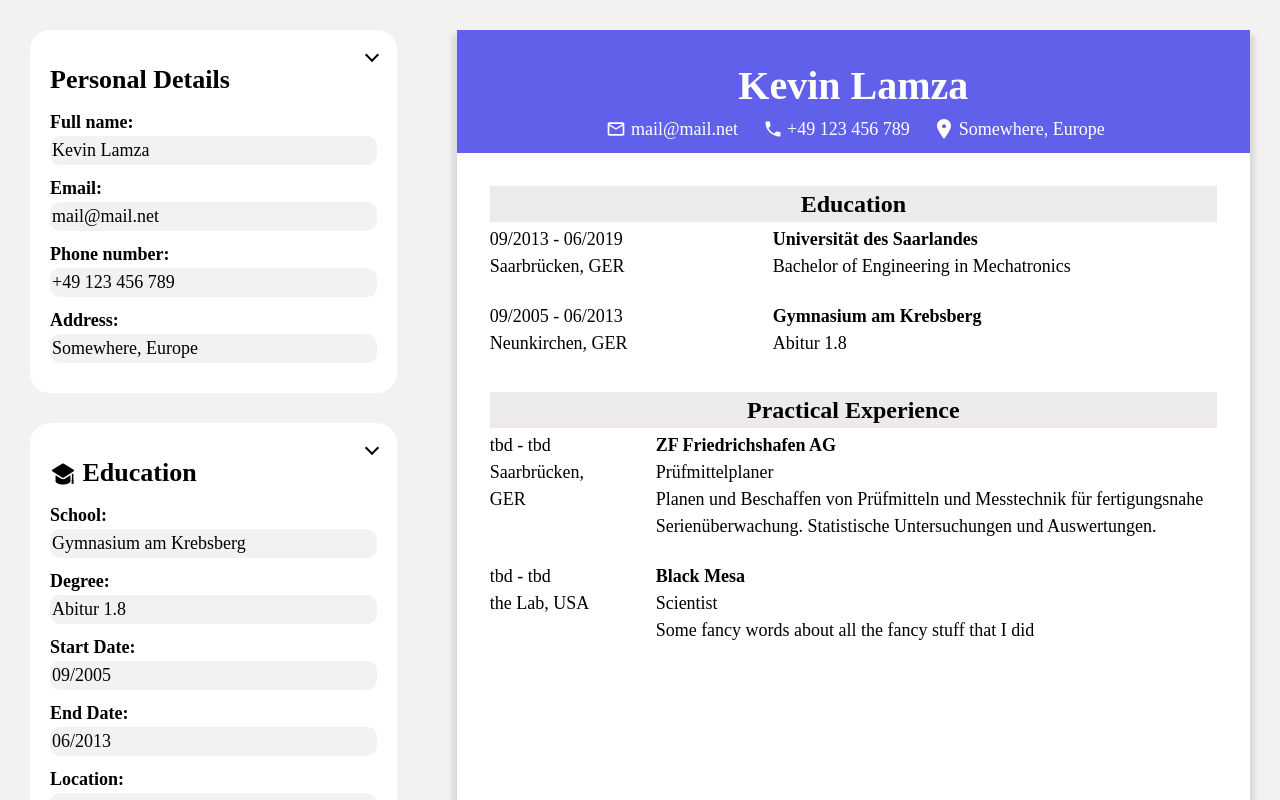
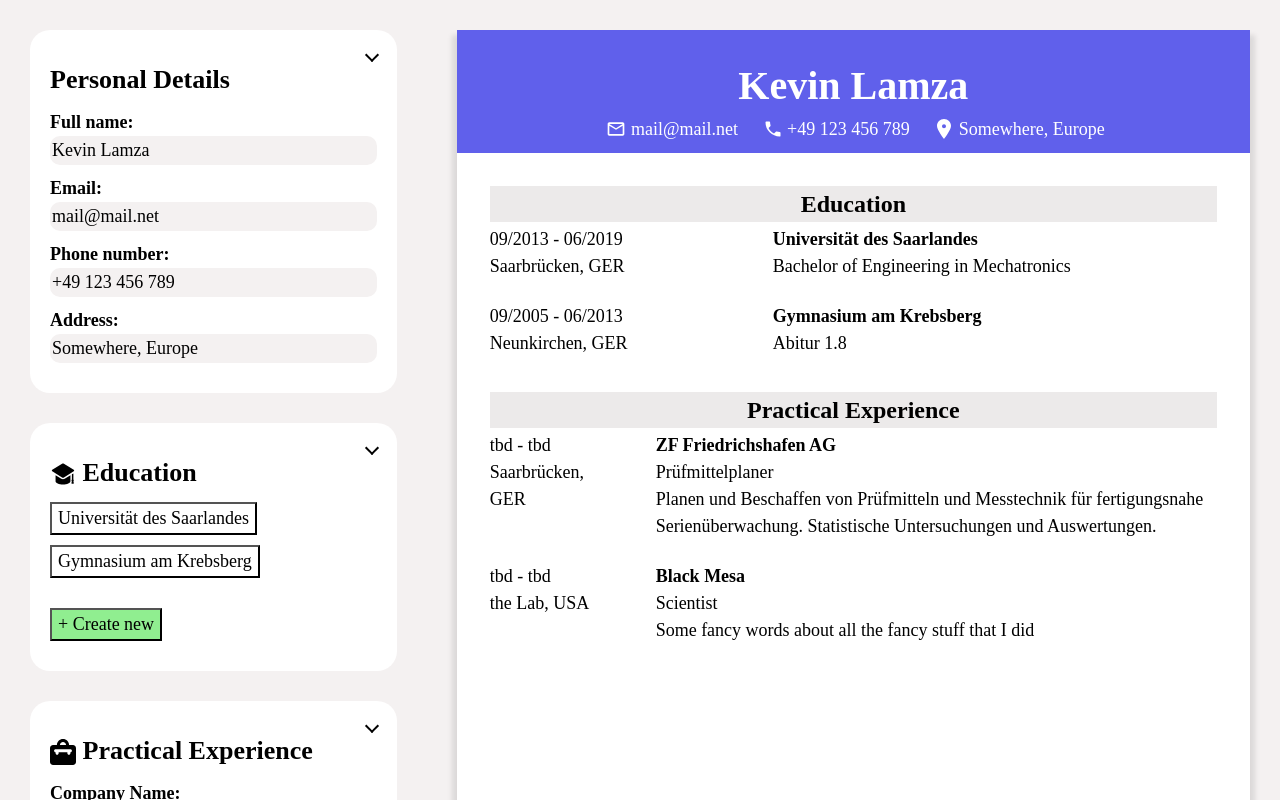
Before and after one commit to KevinLamza/odin-react-cv, a React (Vite) app: page / in a window 1280 px wide. Shown: the top 800 px of the page. Built offline with nearby package versions, Linux system fonts and the light colour scheme.

Commit message:
Add feature to create new entries in Education

```diff
--- a/src/App.css
+++ b/src/App.css
@@ -92,6 +92,11 @@ body {
   color: white;
 }
 
+.createNew {
+  margin-top: 30px;
+  background-color: lightgreen;
+}
+
 div.userInfo {
   background-color: rgb(96, 96, 235);
   color: white;
--- a/src/App.jsx
+++ b/src/App.jsx
@@ -9,34 +9,13 @@ import { defaultUserInfo } from './data';
 import { defaultEducation } from './data';
 import { defaultExperience } from './data';
 
-/*
-defaultUserInfo -> defaultUserInfo
-defaultEducation -> defaultEducation
-defaultExperience -> defaultExperience
-
-userInfo -> userInfo
-education -> education
-experience -> experience
-
-currentEducation -> currentEducation
-currentExperience -> currentExperience
-
-handleChangeUserInfo -> handleChangeUserInfo
-
-EducationList -> EducationList
-ExperienceList -> ExperienceList
-
-InputUserInfo -> InputUserInfo
-InputExperience -> InputExperience
-*/
-
 export default function App() {
   const [userInfo, setUserInfo] = useState(defaultUserInfo);
 
   const [education, setEducation] = useState(defaultEducation);
   const [experience, setExperience] = useState(defaultExperience);
 
-  const [currentEducation, setCurrentEducation] = useState(1);
+  const [currentEducation, setCurrentEducation] = useState('none'); // 'none', 'empty', 0, 1, 2 ...
   const [currentExperience, setCurrentExperience] = useState(0);
 
   function handleChangeUserInfo(value, field) {
@@ -57,6 +36,31 @@ export default function App() {
     });
   }
 
+  function handleChangeCurrentEducation(index) {
+    let newKey;
+    if (index === 'empty') {
+      let keys = Object.keys(education);
+      if (keys.length === 0) {
+        newKey = 0;
+      } else {
+        newKey = keys[keys.length - 1] + 1;
+      }
+      setEducation({
+        ...education,
+        [newKey]: {
+          school: '',
+          degree: '',
+          startDate: '',
+          endDate: '',
+          location: '',
+        },
+      });
+      setCurrentEducation(newKey);
+      return;
+    }
+    setCurrentEducation(index);
+  }
+
   return (
     <>
       <div className="gridContainer">
@@ -70,6 +74,7 @@ export default function App() {
             handleChangeUserInfo={handleChangeUserInfo}
             handleChangeEducation={handleChangeEducation}
             handleChangeExperience={handleChangeExperience}
+            handleChangeCurrentEducation={handleChangeCurrentEducation}
           />
         </div>
         <div className="cv">
@@ -82,16 +87,30 @@ export default function App() {
   );
 }
 
-function EducationList({ education }) {
+function EducationList({ education, handleChangeCurrentEducation }) {
   const titles = [];
   for (let key in education) {
     titles.push(
-      <button key={'button' + key} className="listButton">
+      <button
+        key={'button' + key}
+        className="listButton"
+        onClick={() => handleChangeCurrentEducation(key)}
+      >
         {education[key]['school']}
       </button>,
     );
   }
-  return <>{titles}</>;
+  return (
+    <>
+      {titles}
+      <button
+        className="listButton createNew"
+        onClick={() => handleChangeCurrentEducation('empty')}
+      >
+        + Create new
+      </button>
+    </>
+  );
 }
 
 function ExperienceList({ experience }) {
@@ -115,6 +134,7 @@ function Input({
   currentExperience,
   handleChangeEducation,
   handleChangeExperience,
+  handleChangeCurrentEducation,
 }) {
   return (
     <>
@@ -127,6 +147,7 @@ function Input({
         education={education}
         currentEducation={currentEducation}
         handleChangeEducation={handleChangeEducation}
+        handleChangeCurrentEducation={handleChangeCurrentEducation}
       />
       <InputExperience
         experience={experience}
@@ -202,10 +223,16 @@ function InputEducation({
   education,
   currentEducation,
   handleChangeEducation,
+  handleChangeCurrentEducation,
 }) {
   let display;
   if (currentEducation === 'none') {
-    display = <EducationList education={education} />;
+    display = (
+      <EducationList
+        education={education}
+        handleChangeCurrentEducation={handleChangeCurrentEducation}
+      />
+    );
   } else {
     display = (
       <>
@@ -275,6 +302,12 @@ function InputEducation({
           </div>
           {/* <input type="submit" value="Subscribe!" /> */}
         </form>
+        <button
+          className="listButton"
+          onClick={() => handleChangeCurrentEducation('none')}
+        >
+          Go back
+        </button>
       </>
     );
   }
```
